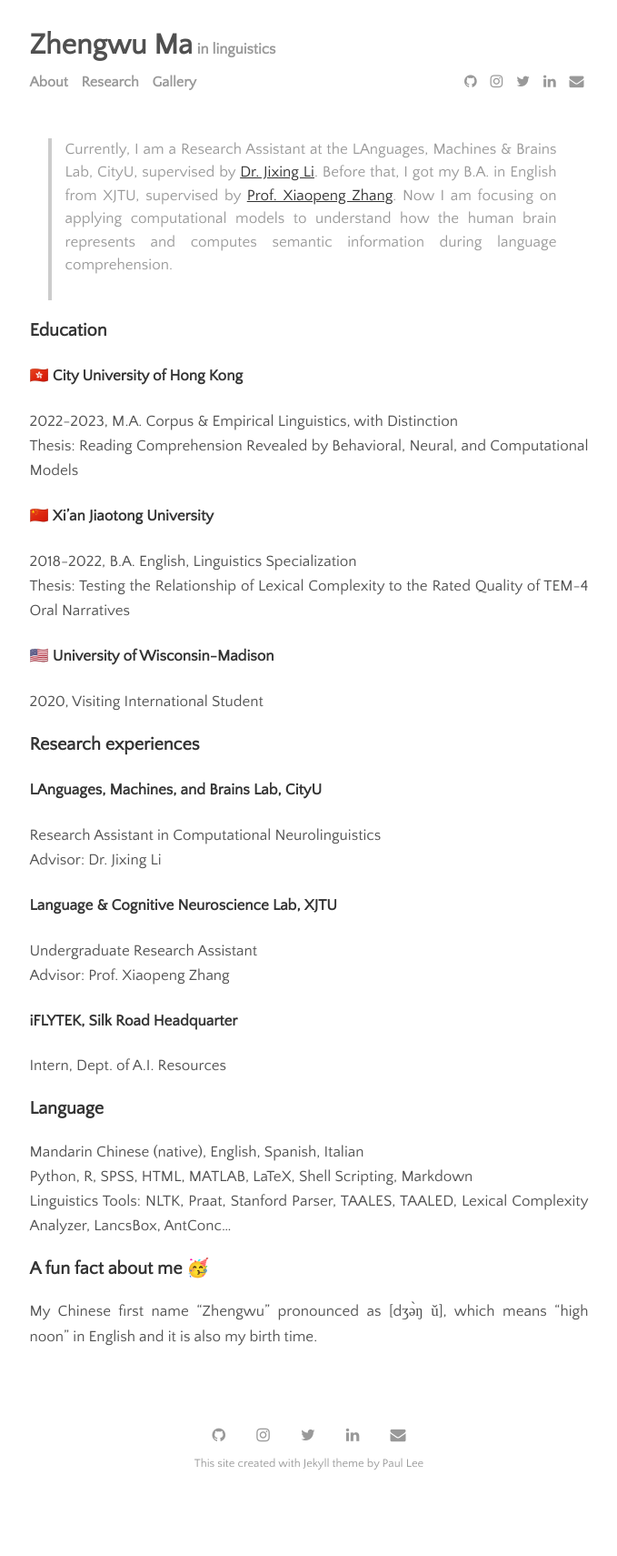
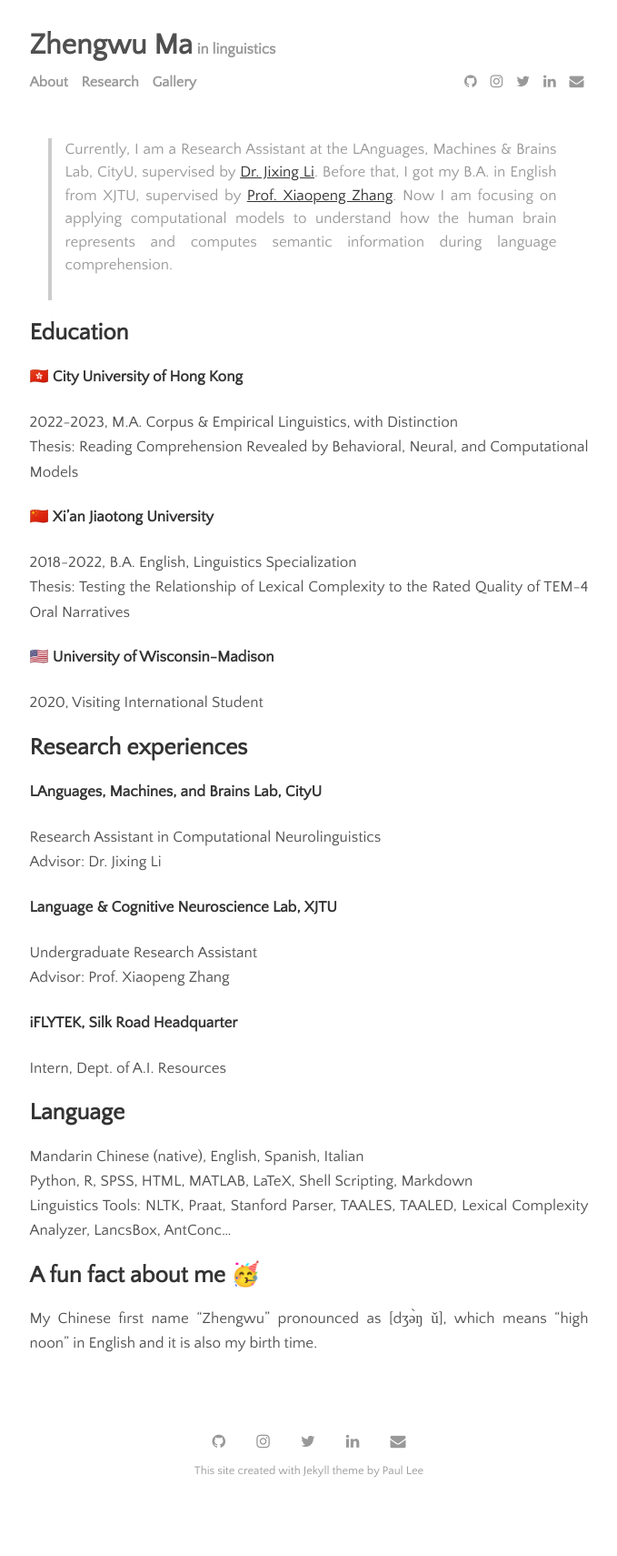
Before and after one commit to zhengwuma/zhengwuma.github.io, a Jekyll site: the page built from menu/about.md, in a window 1280 px wide. Shown: the whole page at 91% size, without its empty margins (300-979 px from the left). Built offline with Jekyll 4.4.1, drawn with Linux system fonts in a browser that asks for light colours.

```diff
--- a/menu/about.md
+++ b/menu/about.md
@@ -5,7 +5,7 @@ permalink: /about
 ---
 > Currently, I am a Research Assistant at the LAnguages, Machines & Brains Lab, CityU, supervised by [Dr. Jixing Li](https://jixing-li.github.io/). Before that, I got my B.A. in English from XJTU, supervised by [Prof. Xiaopeng Zhang](http://gr.xjtu.edu.cn/en/web/zhangxp). Now I am focusing on applying computational models to understand how the human brain represents and computes semantic information during language comprehension.<br><br>
 
-### Education
+## Education
 #### 🇭🇰 City University of Hong Kong
 2022-2023, M.A. Corpus & Empirical Linguistics, with Distinction<br>
 Thesis: Reading Comprehension Revealed by Behavioral, Neural, and Computational Models
@@ -15,7 +15,7 @@ Thesis: Testing the Relationship of Lexical Complexity to the Rated Quality of T
 #### 🇺🇸 University of Wisconsin-Madison
 2020, Visiting International Student
 
-### Research experiences
+## Research experiences
 #### LAnguages, Machines, and Brains Lab, CityU
 Research Assistant in Computational Neurolinguistics<br>
 Advisor: Dr. Jixing Li
@@ -25,10 +25,10 @@ Advisor: Prof. Xiaopeng Zhang
 #### iFLYTEK, Silk Road Headquarter
 Intern, Dept. of A.I. Resources
 
-### Language
+## Language
 Mandarin Chinese (native), English, Spanish, Italian<br>
 Python, R, SPSS, HTML, MATLAB, LaTeX, Shell Scripting, Markdown<br>
 Linguistics Tools: NLTK, Praat, Stanford Parser, TAALES, TAALED, Lexical Complexity Analyzer, LancsBox, AntConc...
 
-### A fun fact about me 🥳
+## A fun fact about me 🥳
 My Chinese first name "Zhengwu" pronounced as [dʒə̀ŋ ǔ], which means "high noon" in English and it is also my birth time.
```
